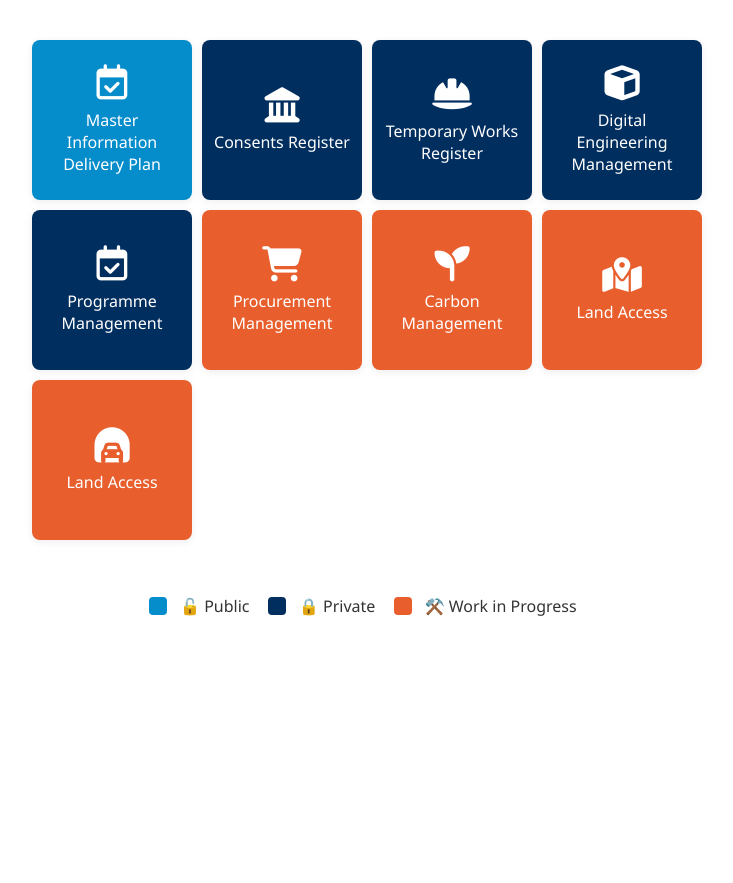
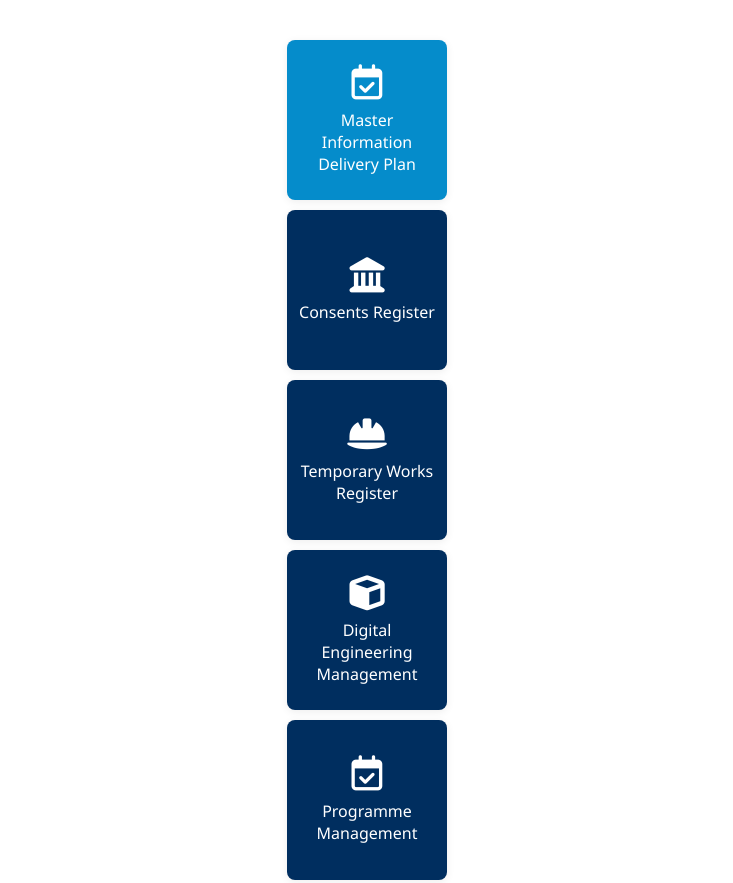
Before and after one commit to LTC-Tunnels-Approaches/LTC-Tunnels-Approaches.github.io, a plain HTML site: page index.html in a window 1280 px wide. Shown: the top 883 px of the page, without its empty margins (273-1006 px from the left). Before the commit the page ends 800 px from the top, so only its background shows below. Drawn offline with Linux system fonts and the light colour scheme.

Commit message:
Change Range organisation

```diff
--- a/styles/main.css
+++ b/styles/main.css
@@ -14,7 +14,7 @@ h1 {
 
 .tile-container {
     display: grid;
-    grid-template-columns: repeat(4, 1fr);
+    grid-template-columns: repeat(1fr, 2);
     gap: 10px; /* <-- Change this value to adjust spacing */
     justify-content: center;
     margin: 40px;
```
